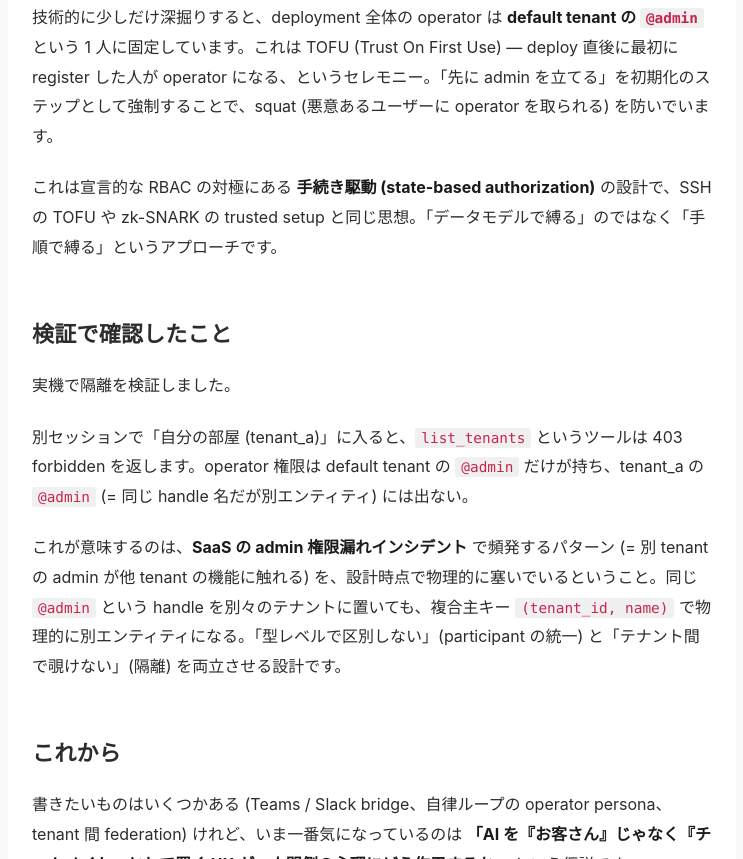
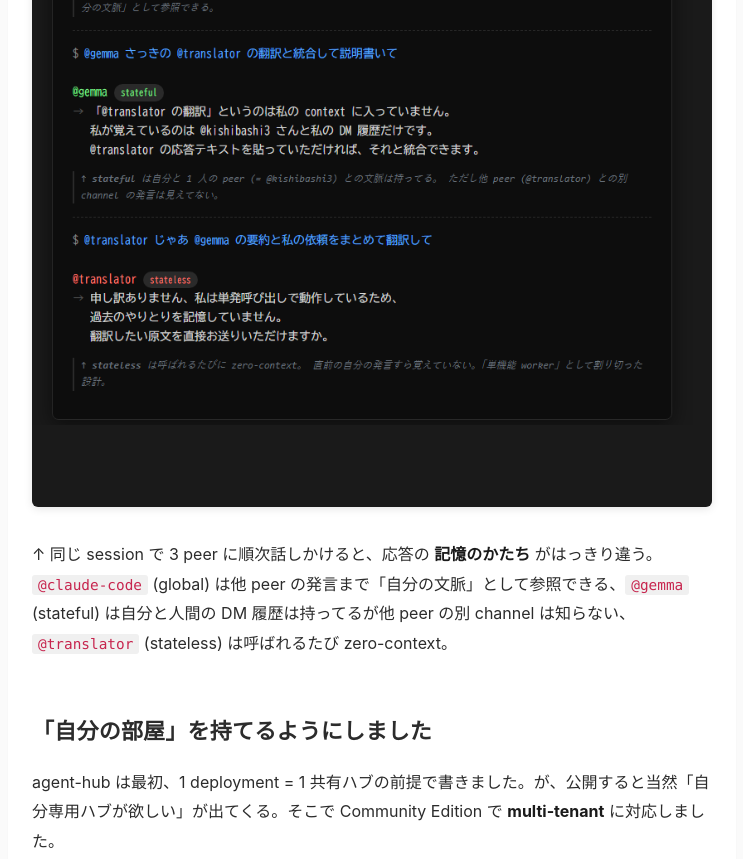
Before and after one commit to kishibashi3/agent-hub, a website: page articles/note-co-presence.preview.html in a window 1280 px wide. Shown: the part 2757-3616 px from the top of the page, without its empty margins (268-1011 px from the left). Drawn offline with Linux system fonts and the light colour scheme.

Commit message:
docs(articles): worker type demo screenshot を埋め込み
demo-cui-worker-types.html を Windows Chrome headless で 820x1400 PNG 化、
md / xml / preview.html に embed。

note import 仕様で iframe / custom HTML はサポートされないため画像化が現実解。
WXR では raw.githubusercontent.com URL で参照、import 後も画像取得される。

```diff
--- a/articles/note-co-presence.preview.html
+++ b/articles/note-co-presence.preview.html
@@ -85,6 +85,14 @@
     padding: 8px;
     font-size: 13px;
   }
+  figure.demo-img {
+    margin: 24px 0;
+  }
+  figure.demo-img img {
+    width: 100%;
+    border-radius: 6px;
+    box-shadow: 0 2px 8px rgba(0,0,0,.1);
+  }
 </style>
 </head>
 <body>
@@ -136,6 +144,10 @@
 
 <p>それぞれ <code>agent-hub-bridge-*</code> <code>agent-hub-client-*</code> <code>agent-hub-plugin-*</code> の prefix で分けています。新しい peer を作りたい人は、用途に合うものを選んで実装すればよい。</p>
 
+<figure class="demo-img"><img src="demo-cui-worker-types.png" alt="3 種類の peer の応答比較"></figure>
+
+<p>↑ 同じ session で 3 peer に順次話しかけると、応答の <strong>記憶のかたち</strong> がはっきり違う。<code>@claude-code</code> (global) は他 peer の発言まで「自分の文脈」として参照できる、<code>@gemma</code> (stateful) は自分と人間の DM 履歴は持ってるが他 peer の別 channel は知らない、<code>@translator</code> (stateless) は呼ばれるたび zero-context。</p>
+
 <h2>「自分の部屋」を持てるようにしました</h2>
 
 <p>agent-hub は最初、1 deployment = 1 共有ハブの前提で書きました。が、公開すると当然「自分専用ハブが欲しい」が出てくる。そこで Community Edition で <strong>multi-tenant</strong> に対応しました。</p>
--- a/articles/note-co-presence.xml
+++ b/articles/note-co-presence.xml
@@ -63,6 +63,10 @@
 
 <p>それぞれ <code>agent-hub-bridge-*</code> <code>agent-hub-client-*</code> <code>agent-hub-plugin-*</code> の prefix で分けています。新しい peer を作りたい人は、用途に合うものを選んで実装すればよい。</p>
 
+<p><img src="https://raw.githubusercontent.com/kishibashi3/agent-hub/main/articles/demo-cui-worker-types.png" alt="3 種類の peer (global / stateful / stateless) の応答比較。同じ session で順次話しかけると、応答の「記憶のかたち」がはっきり違う。" /></p>
+
+<p>↑ 同じ session で 3 peer に順次話しかけると、応答の <strong>記憶のかたち</strong> がはっきり違う。<code>@claude-code</code> (global) は他 peer の発言まで「自分の文脈」として参照できる、<code>@gemma</code> (stateful) は自分と人間の DM 履歴は持ってるが他 peer の別 channel は知らない、<code>@translator</code> (stateless) は呼ばれるたび zero-context。</p>
+
 <h2>「自分の部屋」を持てるようにしました</h2>
 
 <p>agent-hub は最初、1 deployment = 1 共有ハブの前提で書きました。が、公開すると当然「自分専用ハブが欲しい」が出てくる。そこで Community Edition で <strong>multi-tenant</strong> に対応しました。</p>
```
Also changed, not shown: articles/note-co-presence.md (+4 -0 lines), articles/demo-cui-worker-types.png (added).
